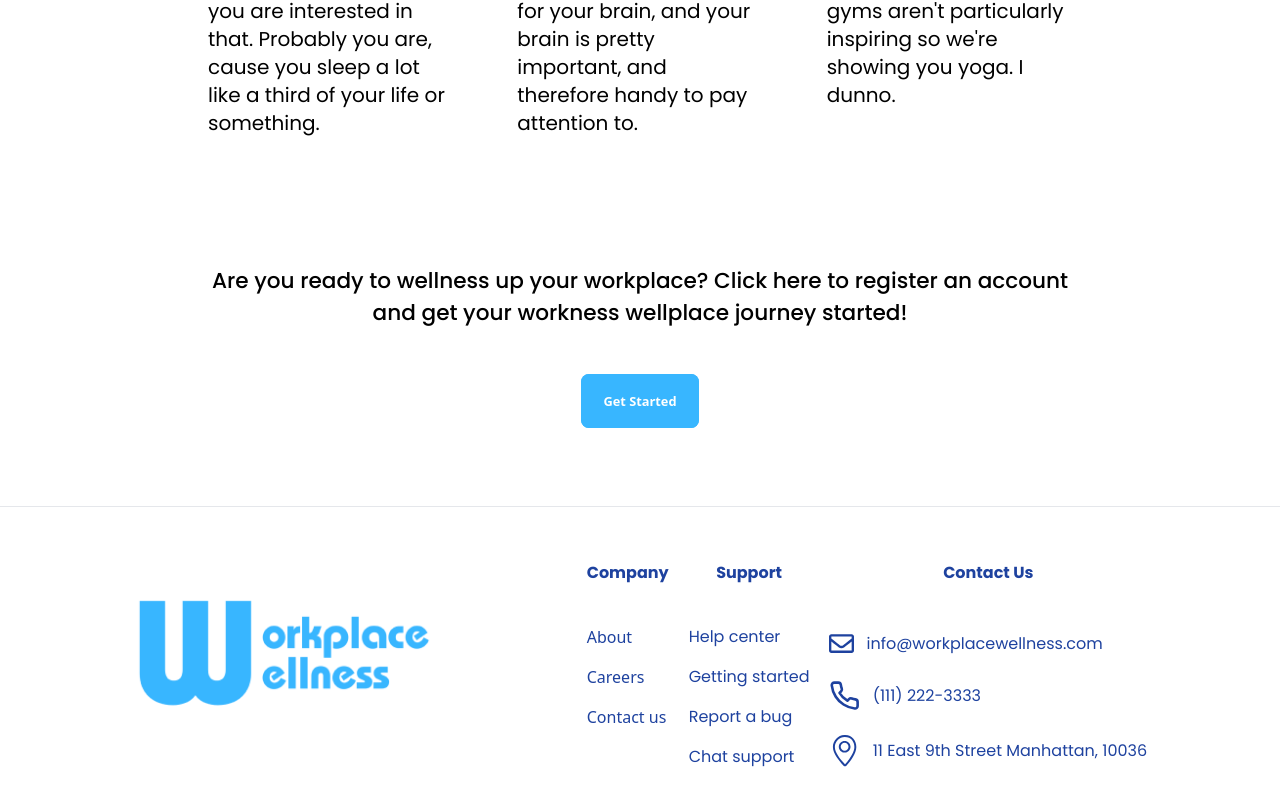
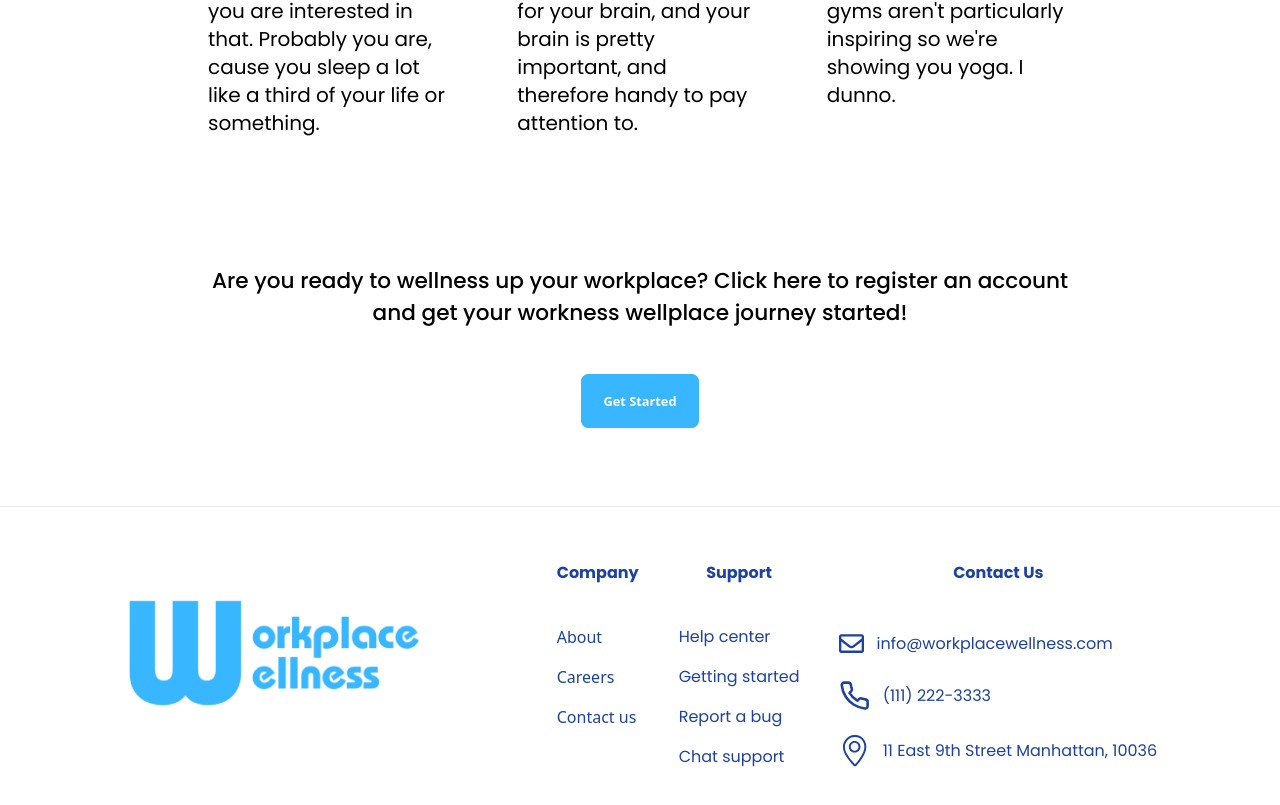
Before and after one commit to James-Lycett/workplace-wellness, a React (Create React App) app in the folder frontend/: page / in a window 1280 px wide. Shown: the part 1234-2039 px from the top of the page. Built offline with nearby package versions, Linux system fonts and the light colour scheme.

Commit message:
update gap on footer

```diff
--- a/frontend/src/Footer/Footer.jsx
+++ b/frontend/src/Footer/Footer.jsx
@@ -100,7 +100,7 @@ export default function Footer() {
                         />
                     </Link>
                 </div>
-                <div className="sm:flex sm:flex-col md:flex-row hidden gap-5 md:text-sm lg:text-base">
+                <div className="sm:flex sm:flex-col md:flex-row hidden gap-10 md:text-sm lg:text-base">
                     {/* Company Links */}
                     <div className="flex flex-col md:gap-5 gap-3 text-blue-800">
                         <h5 className="font-bold lg:mb-6">Company</h5>
```
